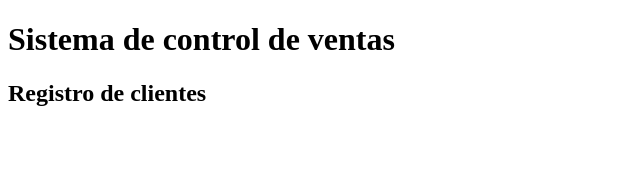
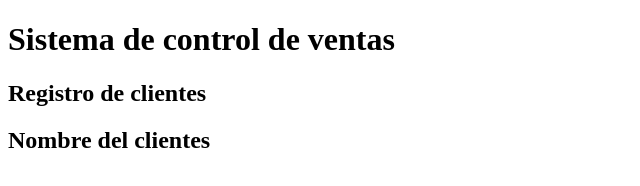
Before and after one commit to mcherres/proyectoVentas, a plain HTML site: page index.html in a window 1280 px wide. Shown: the whole page, without its empty margins (0-640 px from the left). Drawn offline with Linux system fonts and the light colour scheme.

```diff
--- a/index.html
+++ b/index.html
@@ -8,5 +8,6 @@
 <body>
     <h1> Sistema de control de ventas</h1>
     <h2> Registro de clientes</h2>
+    <h2> Nombre del clientes</h2>
 </body>
 </html>
```
Also changed, not shown: css/estilos.css (added), js/procesos.js (added).
